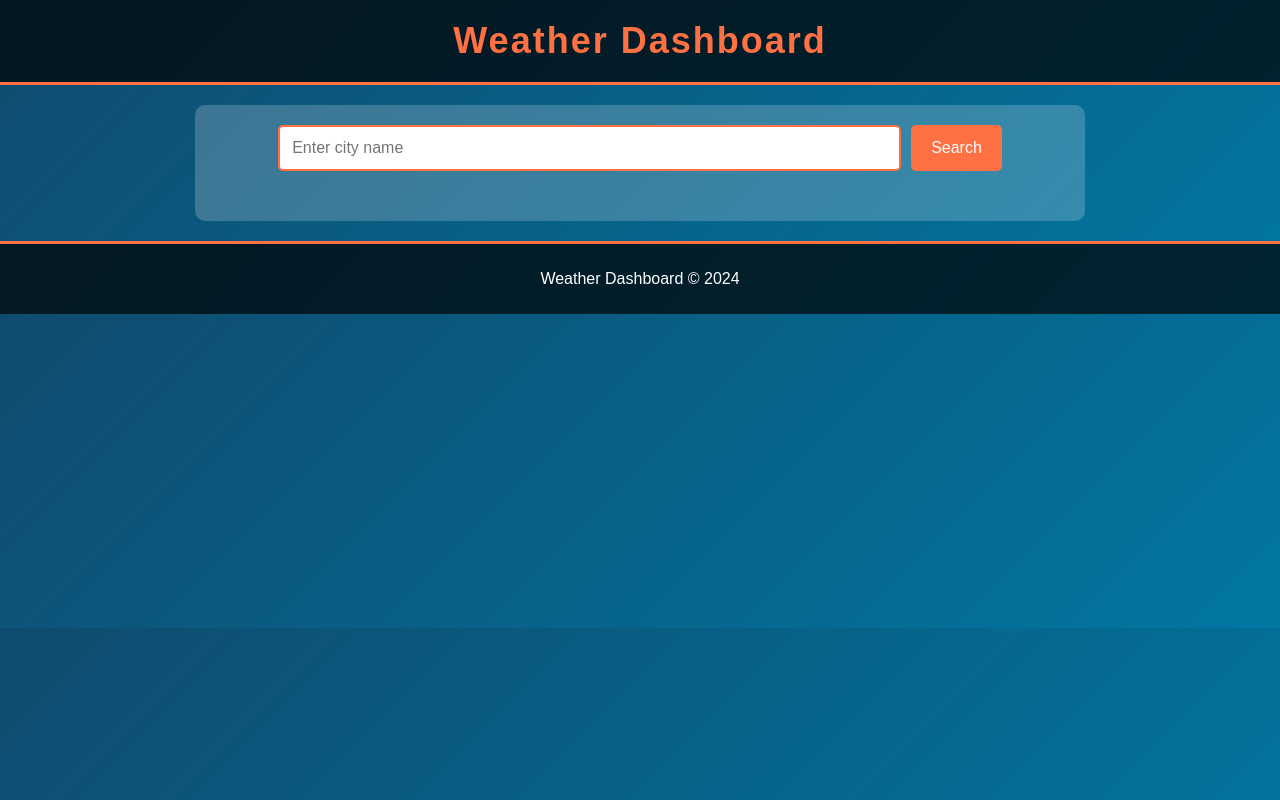
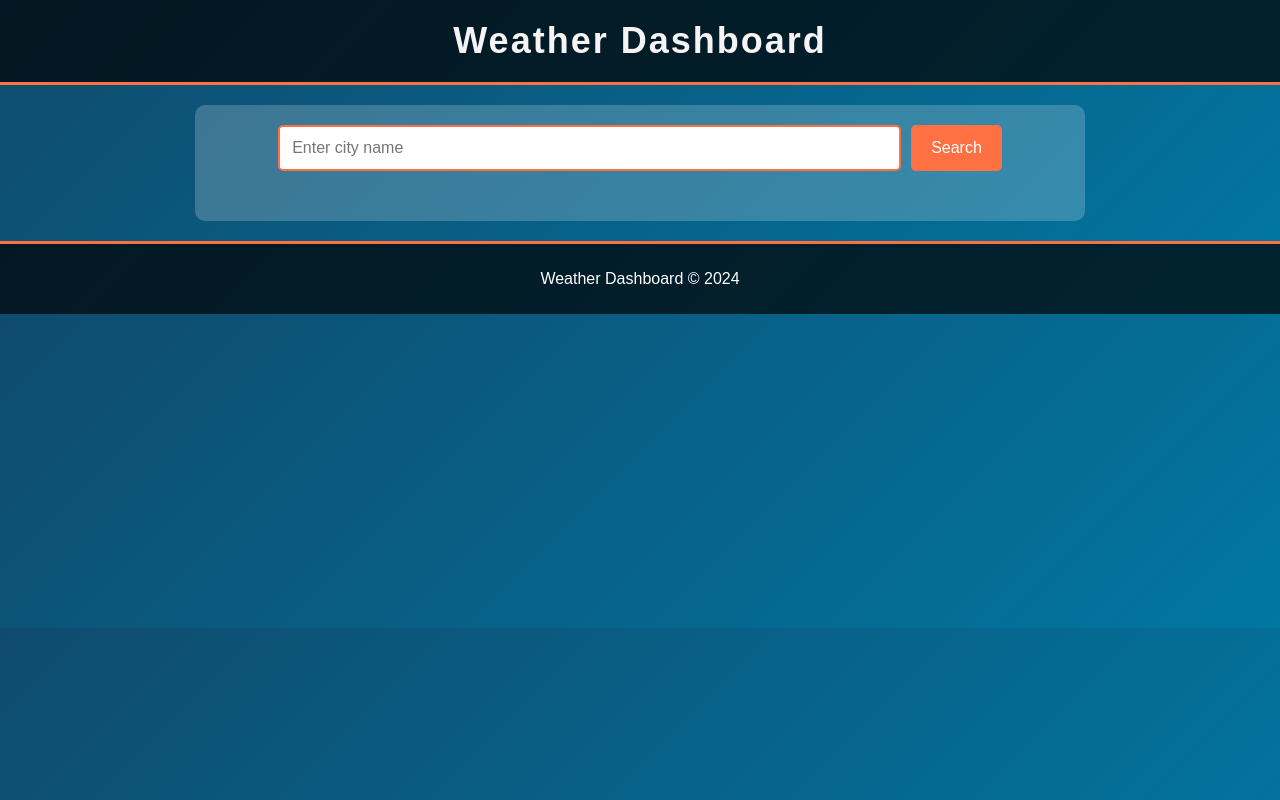
Before and after one commit to Suhan2303/WeatherAppProject1, a plain HTML site: page index.html in a window 1280 px wide. Drawn offline with Linux system fonts and the light colour scheme.

Commit message:
Update style.css
ok

```diff
--- a/style.css
+++ b/style.css
@@ -21,7 +21,7 @@ header h1 {
     font-size: 36px;
     letter-spacing: 2px;
     margin: 0;
-    color: #ff7043; /* Accent color */
+    color: #f5f3f3; /* Accent color */
 }
 
 main {
```
